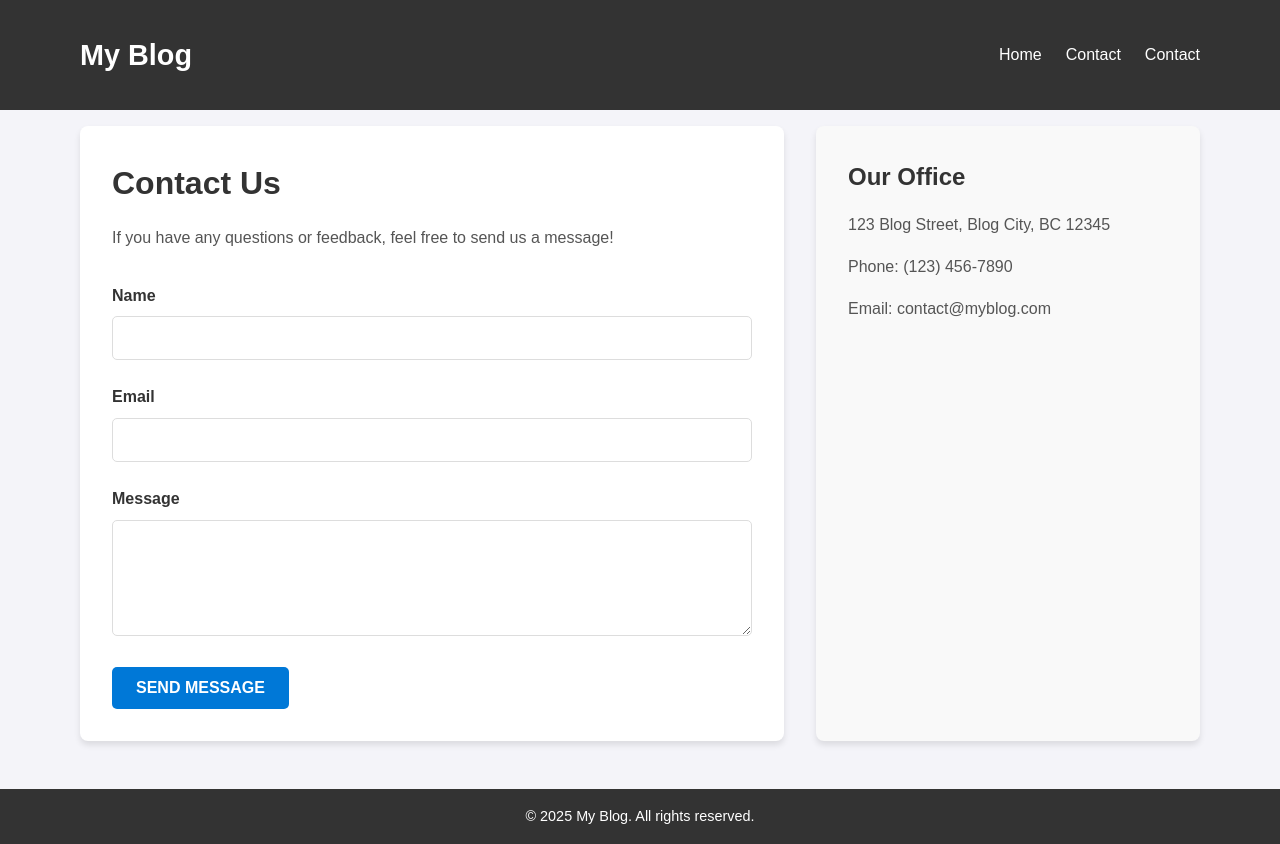
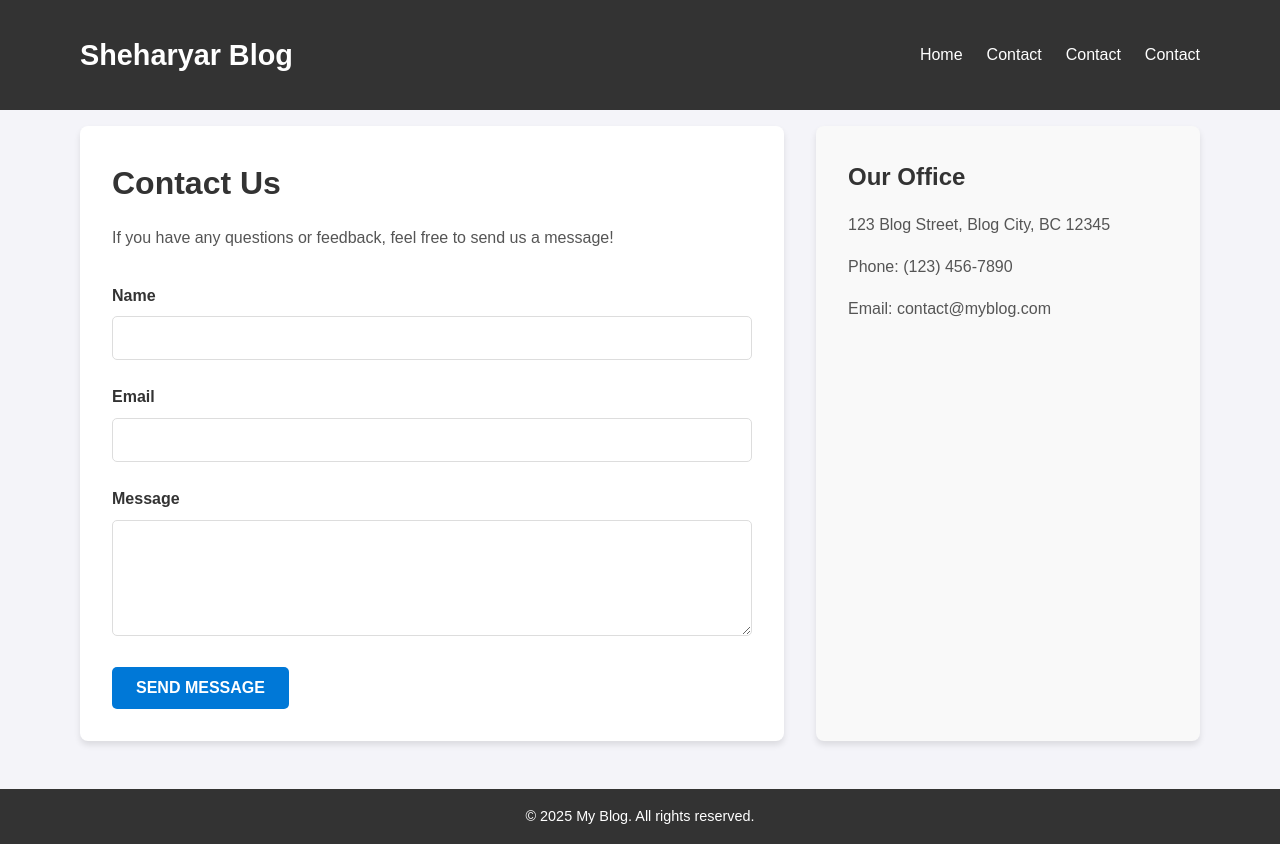
Before and after one commit to Sheharyar7/Blogging-Website, a website: page src/contact.html in a window 1280 px wide. Drawn offline with Linux system fonts and the light colour scheme.

Commit message:
modify contact.html&css

```diff
--- a/src/contact.html
+++ b/src/contact.html
@@ -9,12 +9,13 @@
 <body>
     <header>
         <div class="container">
-            <h1 class="logo">My Blog</h1>
+            <h1 class="logo">Sheharyar Blog</h1>
             <nav>
                 <ul>
                     <li><a href="index.html">Home</a></li>
                     <li><a href="contact-us.html">Contact</a></li>
                     <li><a href="blog.html">Contact</a></li>
+                    <li><a href="home.html">Contact</a></li>
                 </ul>
             </nav>
         </div>
```
